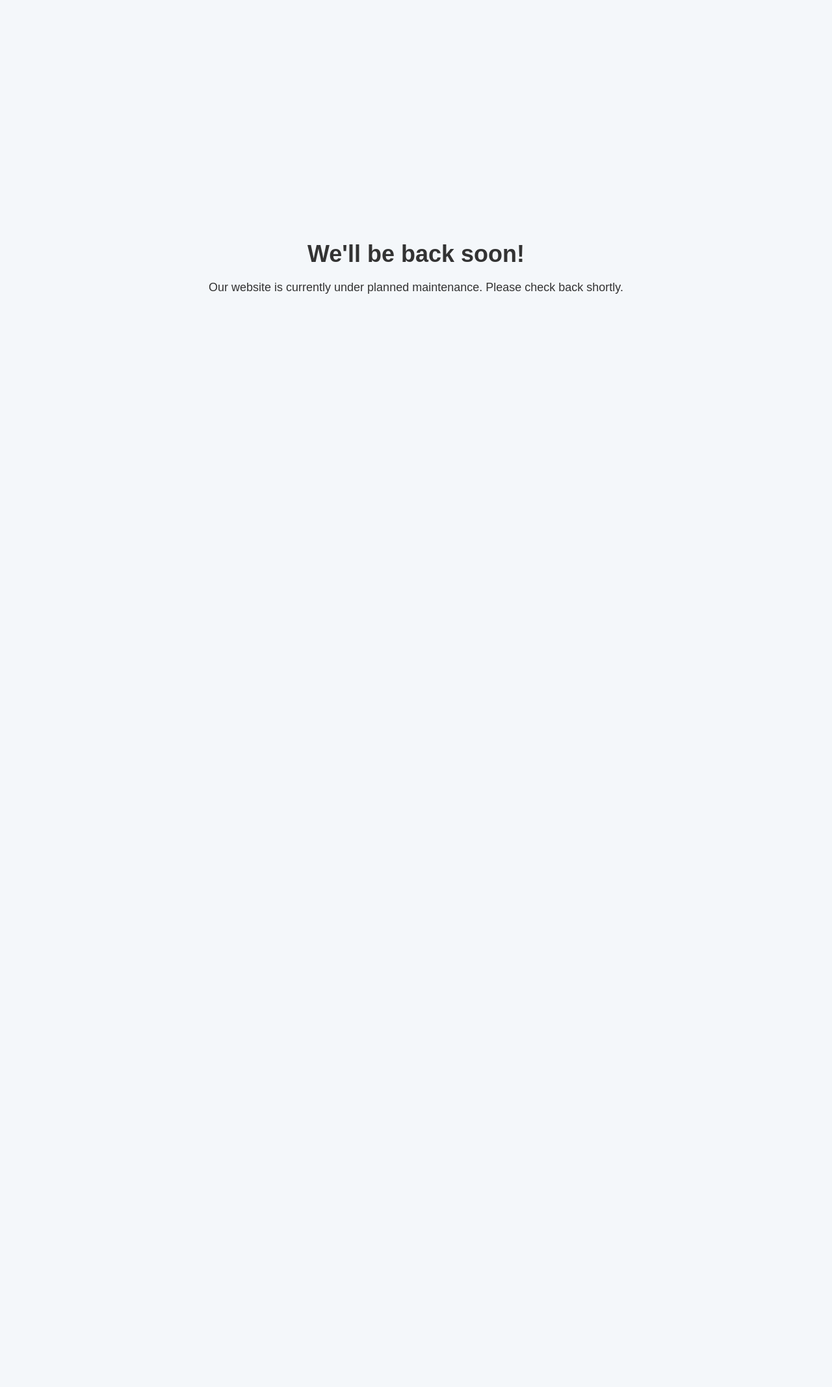
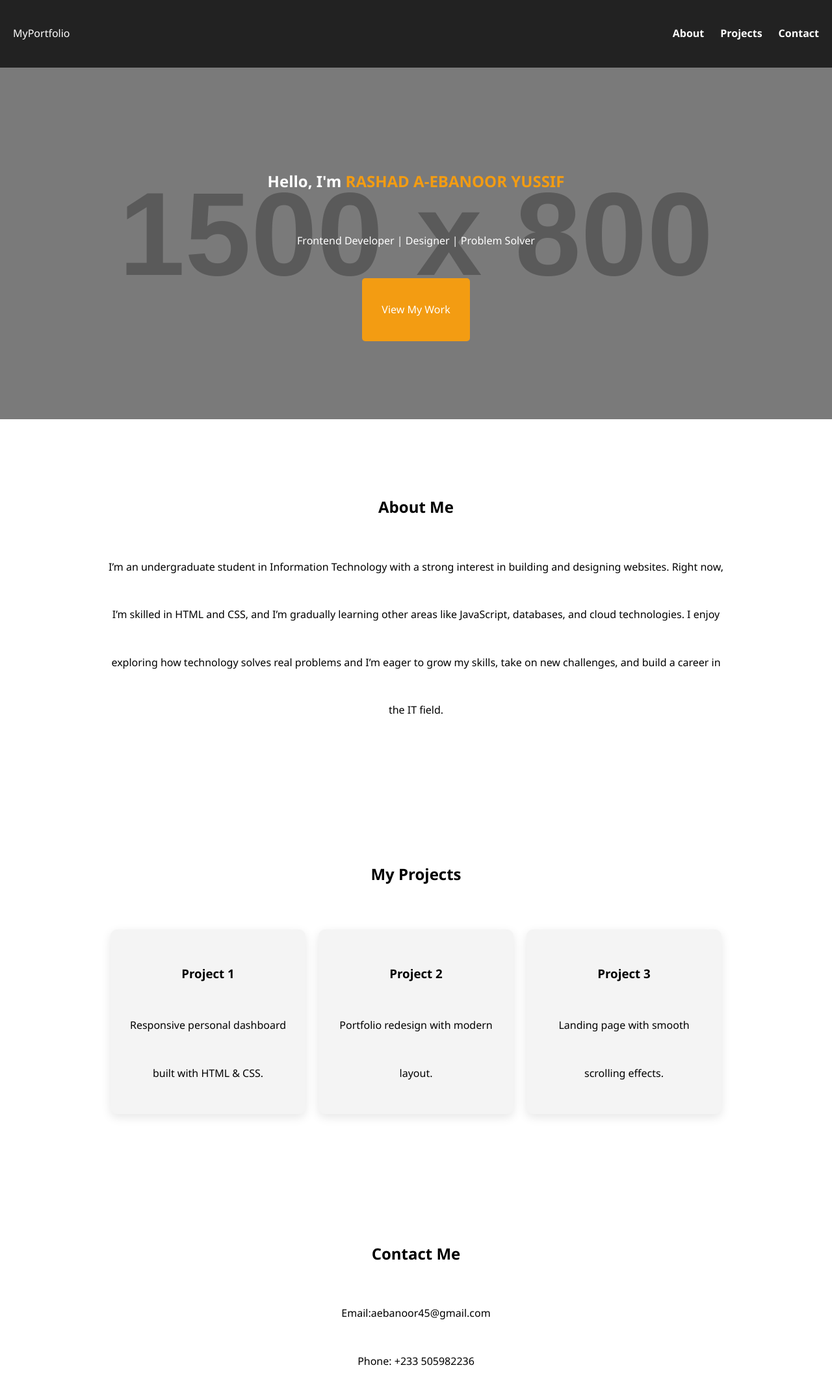
Before and after one commit to aebanoor45-hub/ry, a plain HTML site: page index.html in a window 1280 px wide. Shown: the top 2134 px of the page at 65% size. Before the commit the page ends 816 px from the top, so only its background shows below. Drawn offline with Linux system fonts and the light colour scheme; placeholder pictures from the web are drawn by us.

Commit message:
Update index.html

```diff
--- a/index.html
+++ b/index.html
@@ -1,28 +1,70 @@
+
 <!DOCTYPE html>
 <html lang="en">
 <head>
-  <meta charset="UTF-8">
-  <meta name="viewport" content="width=device-width, initial-scale=1.0">
-  <title>Site Maintenance</title>
-  <style>
-    body {
-      display:flex;
-      justify-content:center;
-      align-items:center;
-      height:100vh;
-      font-family:Arial, sans-serif;
-      background:#f4f7fa;
-      text-align:center;
-      color:#333;
-    }
-    h1 { font-size:36px; margin-bottom:20px; }
-    p { font-size:18px; }
-  </style>
+    <meta charset="UTF-8">
+    <meta name="viewport" content="width=device-width, initial-scale=1.0">
+    <title>My Portfolio</title>
+    <link rel="stylesheet" href="style.css">
 </head>
 <body>
-  <div>
-    <h1>We'll be back soon!</h1>
-    <p>Our website is currently under planned maintenance. Please check back shortly.</p>
-  </div>
+    <!-- Header / Navbar -->
+    <header>
+        <nav class="navbar">
+            <div class="logo">MyPortfolio</div>
+            <ul class="nav-links">
+                <li><a href="#about">About</a></li>
+                <li><a href="#projects">Projects</a></li>
+                <li><a href="#contact">Contact</a></li>
+            </ul>
+        </nav>
+    </header>
+
+    <!-- Hero Section -->
+    <section class="hero">
+        <h1>Hello, I'm <span>RASHAD A-EBANOOR YUSSIF</span></h1>
+        <p>Frontend Developer | Designer | Problem Solver</p>
+        <a href="#projects" class="btn">View My Work</a>
+    </section>
+
+    <!-- About Section -->
+    <section id="about" class="about">
+        <h2>About Me</h2>
+        <p>
+         I’m an undergraduate student in Information Technology with a strong interest in building and designing websites. Right now, I’m skilled in HTML and CSS, and I’m gradually learning other areas like JavaScript, databases, and cloud technologies. I enjoy exploring how technology solves real problems and I’m eager to grow my skills, take on new challenges, and build a career in the IT field.
+        </p>
+    </section>
+
+    <!-- Projects Section -->
+    <section id="projects" class="projects">
+        <h2>My Projects</h2>
+        <div class="project-container">
+            <div class="project-card">
+                <h3>Project 1</h3>
+                <p>Responsive personal dashboard built with HTML & CSS.</p>
+            </div>
+            <div class="project-card">
+                <h3>Project 2</h3>
+                <p>Portfolio redesign with modern layout.</p>
+            </div>
+            <div class="project-card">
+                <h3>Project 3</h3>
+                <p>Landing page with smooth scrolling effects.</p>
+            </div>
+        </div>
+    </section>
+
+    <!-- Contact Section -->
+    <section id="contact" class="contact">
+        <h2>Contact Me</h2>
+        <p>Email:aebanoor45@gmail.com</p>
+        <p>Phone: +233 505982236</p>
+        <a href="mailto:aebanoor45@gmail.com" class="btn">Send a Message</a>
+    </section>
+
+    <!-- Footer -->
+    <footer>
+        <p>&copy; 2025 . All rights reserved.</p>
+    </footer>
 </body>
 </html>
```
